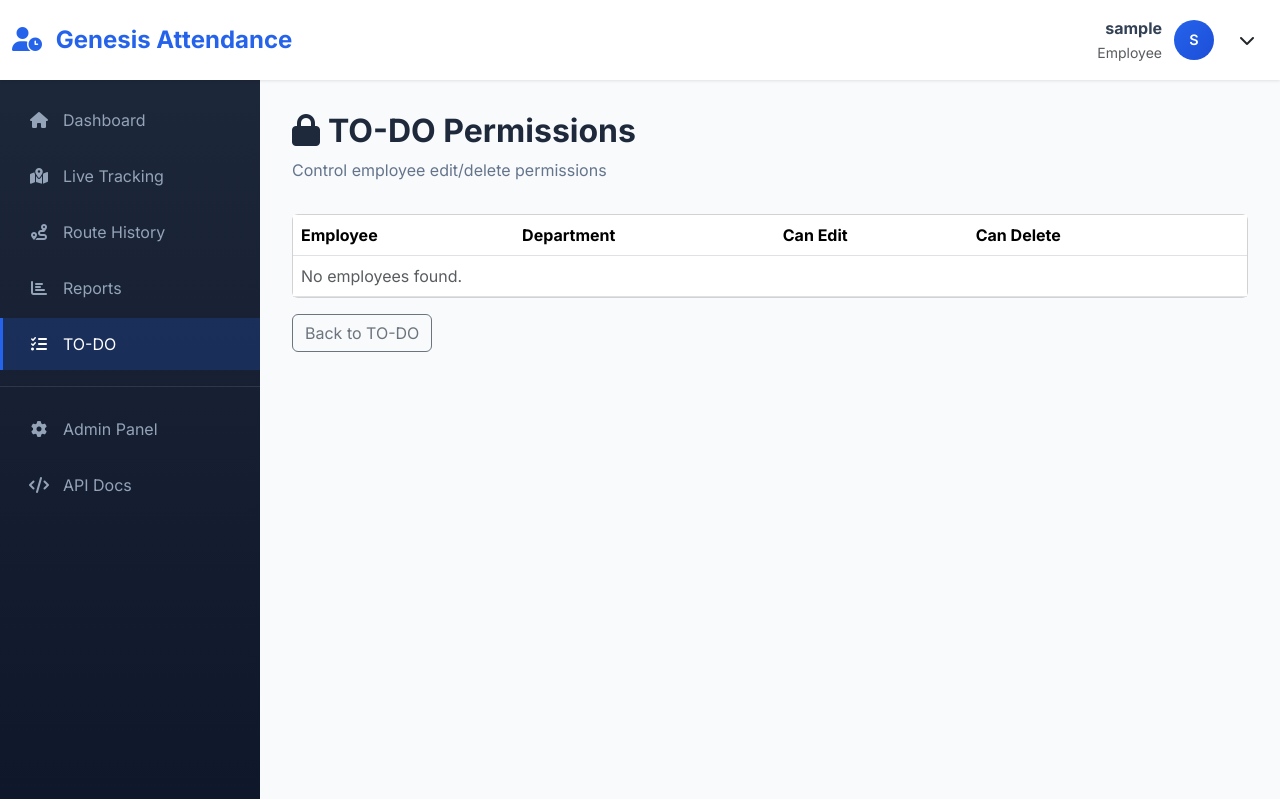
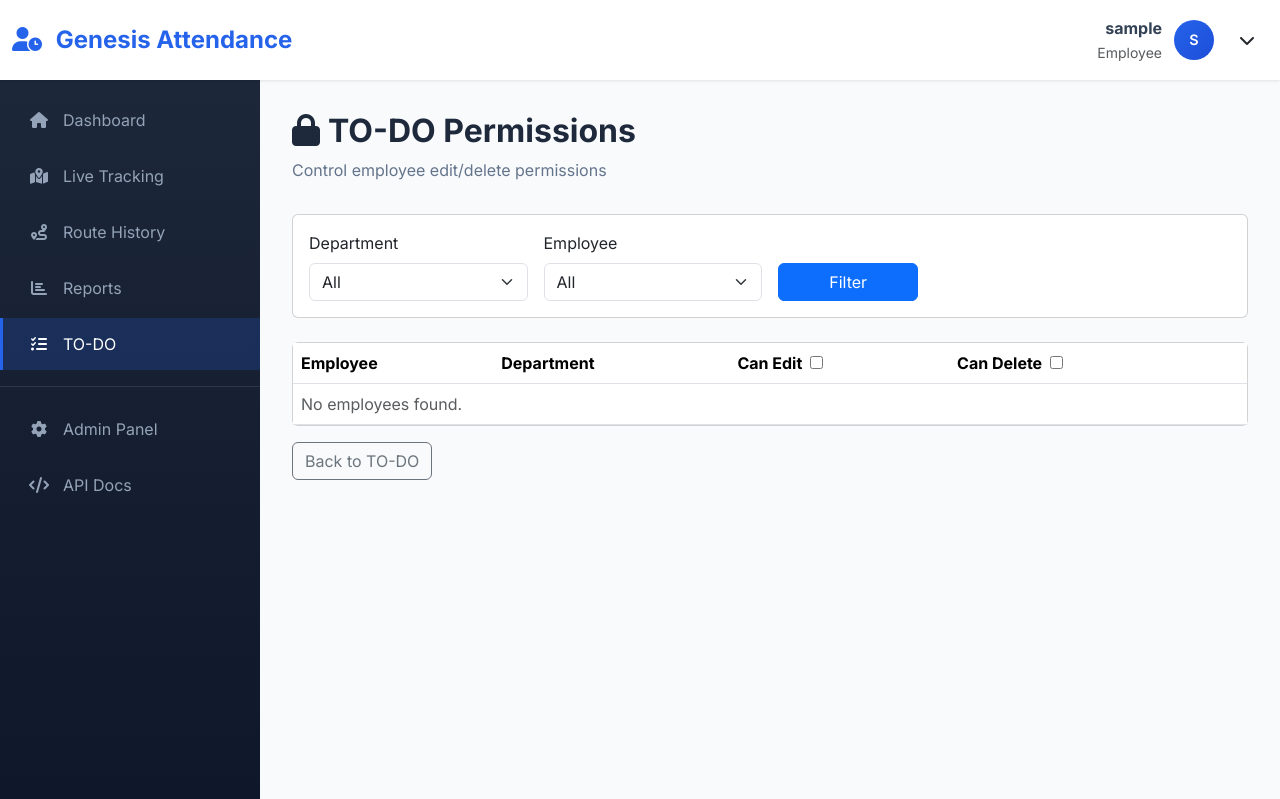
Before and after one commit to gtlfilesbd-droid/Attendance-System, a Django app: page /dashboard/todos/permissions/ in a window 1280 px wide. Shown: the top 799 px of the page. Run offline with Django 4.2, Linux system fonts and the light colour scheme; the visitor is signed in with stand-in values (Sample User, id 1); data that the repository does not hold is empty; parts of the project's set-up code (start-up, migrations or seed data) failed here and were passed over.

Commit message:
Web /dashboard/todos/permissions/ Page Filter add

```diff
--- a/Genesis_Employee_Attendance/templates/todos/permissions.html
+++ b/Genesis_Employee_Attendance/templates/todos/permissions.html
@@ -8,6 +8,37 @@
     <p>Control employee edit/delete permissions</p>
 </div>
 
+<div class="card mb-4">
+    <div class="card-body">
+        <form method="get" class="row g-3 align-items-end">
+            <div class="col-md-3">
+                <label class="form-label">Department</label>
+                <select class="form-select" name="department" id="todo-perm-department-filter">
+                    <option value="">All</option>
+                    {% for dept in departments %}
+                    <option value="{{ dept.name }}" {% if department == dept.name %}selected{% endif %}>{{ dept.name }}</option>
+                    {% endfor %}
+                </select>
+            </div>
+            <div class="col-md-3">
+                <label class="form-label">Employee</label>
+                <select class="form-select" name="employee" id="todo-perm-employee-filter">
+                    <option value="">All</option>
+                    {% for emp in filter_employees %}
+                    <option value="{{ emp.id }}" {% if employee_filter == emp.id|stringformat:"s" %}selected{% endif %}>
+                        {{ emp.name }} ({{ emp.employee_id }})
+                    </option>
+                    {% endfor %}
+                </select>
+            </div>
+            {{ filter_employees_all|json_script:"todo-perm-employees-data" }}
+            <div class="col-md-2">
+                <button type="submit" class="btn btn-primary w-100">Filter</button>
+            </div>
+        </form>
+    </div>
+</div>
+
 <div class="card">
     <div class="table-responsive">
         <table class="table mb-0">
@@ -15,8 +46,14 @@
                 <tr>
                     <th>Employee</th>
                     <th>Department</th>
-                    <th>Can Edit</th>
-                    <th>Can Delete</th>
+                    <th>
+                        Can Edit
+                        <input type="checkbox" id="perm-select-all-edit" class="ms-1" title="Toggle all Can Edit">
+                    </th>
+                    <th>
+                        Can Delete
+                        <input type="checkbox" id="perm-select-all-delete" class="ms-1" title="Toggle all Can Delete">
+                    </th>
                     <th></th>
                 </tr>
             </thead>
@@ -26,10 +63,12 @@
                     <form method="post">
                         {% csrf_token %}
                         <input type="hidden" name="employee_id" value="{{ row.employee.id }}">
+                        <input type="hidden" name="department" value="{{ department }}">
+                        <input type="hidden" name="employee" value="{{ employee_filter }}">
                         <td>{{ row.employee.name }} ({{ row.employee.employee_id }})</td>
                         <td>{{ row.employee.department.name|default:"—" }}</td>
-                        <td><input type="checkbox" name="can_edit" {% if row.can_edit %}checked{% endif %}></td>
-                        <td><input type="checkbox" name="can_delete" {% if row.can_delete %}checked{% endif %}></td>
+                        <td><input type="checkbox" name="can_edit" class="perm-can-edit" {% if row.can_edit %}checked{% endif %}></td>
+                        <td><input type="checkbox" name="can_delete" class="perm-can-delete" {% if row.can_delete %}checked{% endif %}></td>
                         <td><button type="submit" class="btn btn-sm btn-primary">Save</button></td>
                     </form>
                 </tr>
@@ -45,3 +84,93 @@
     <a href="{% url 'todos-dashboard' %}" class="btn btn-outline-secondary">Back to TO-DO</a>
 </div>
 {% endblock %}
+
+{% block extra_js %}
+<script>
+(function () {
+    const deptSelect = document.getElementById('todo-perm-department-filter');
+    const empSelect = document.getElementById('todo-perm-employee-filter');
+    const dataEl = document.getElementById('todo-perm-employees-data');
+    if (!deptSelect || !empSelect || !dataEl) return;
+
+    const allEmployees = JSON.parse(dataEl.textContent);
+    const initialEmployee = '{{ employee_filter|escapejs }}';
+
+    function employeeLabel(emp) {
+        return emp.name + ' (' + emp.employee_id + ')';
+    }
+
+    function rebuildEmployeeOptions(preselectId) {
+        const dept = deptSelect.value;
+        const filtered = dept
+            ? allEmployees.filter(function (emp) { return emp.department === dept; })
+            : allEmployees;
+
+        empSelect.innerHTML = '';
+        const allOpt = document.createElement('option');
+        allOpt.value = '';
+        allOpt.textContent = 'All';
+        empSelect.appendChild(allOpt);
+
+        filtered.forEach(function (emp) {
+            const opt = document.createElement('option');
+            opt.value = emp.id;
+            opt.textContent = employeeLabel(emp);
+            empSelect.appendChild(opt);
+        });
+
+        if (preselectId && filtered.some(function (emp) { return emp.id === preselectId; })) {
+            empSelect.value = preselectId;
+        } else {
+            empSelect.value = '';
+        }
+    }
+
+    deptSelect.addEventListener('change', function () {
+        rebuildEmployeeOptions('');
+    });
+
+    rebuildEmployeeOptions(initialEmployee);
+})();
+
+(function () {
+    function syncHeader(headerEl, rowSelector) {
+        if (!headerEl) return;
+        const boxes = document.querySelectorAll(rowSelector);
+        if (!boxes.length) {
+            headerEl.checked = false;
+            headerEl.indeterminate = false;
+            return;
+        }
+        const checkedCount = Array.prototype.filter.call(boxes, function (box) {
+            return box.checked;
+        }).length;
+        headerEl.checked = checkedCount === boxes.length;
+        headerEl.indeterminate = checkedCount > 0 && checkedCount < boxes.length;
+    }
+
+    function bindSelectAll(headerId, rowSelector) {
+        const headerEl = document.getElementById(headerId);
+        if (!headerEl) return;
+
+        headerEl.addEventListener('change', function () {
+            document.querySelectorAll(rowSelector).forEach(function (box) {
+                box.checked = headerEl.checked;
+            });
+            headerEl.indeterminate = false;
+        });
+
+        document.querySelectorAll(rowSelector).forEach(function (box) {
+            box.addEventListener('change', function () {
+                syncHeader(headerEl, rowSelector);
+            });
+        });
+
+        syncHeader(headerEl, rowSelector);
+    }
+
+    bindSelectAll('perm-select-all-edit', '.perm-can-edit');
+    bindSelectAll('perm-select-all-delete', '.perm-can-delete');
+})();
+</script>
+{% endblock %}
--- a/Genesis_Employee_Attendance/todos/dashboard_views.py
+++ b/Genesis_Employee_Attendance/todos/dashboard_views.py
@@ -1,4 +1,5 @@
 from datetime import datetime, timedelta
+from urllib.parse import urlencode
 
 from django.contrib.auth.decorators import login_required
 from django.db.models import Count, Q
@@ -372,20 +373,51 @@ def todos_export_csv(request):
     return api_export_todos_csv(request)
 
 
+def _permissions_filter_redirect(request):
+    department = (
+        request.POST.get('department')
+        or request.GET.get('department')
+        or ''
+    ).strip()
+    employee_filter = (
+        request.POST.get('employee')
+        or request.GET.get('employee')
+        or ''
+    ).strip()
+    params = {}
+    if department:
+        params['department'] = department
+    if employee_filter:
+        params['employee'] = employee_filter
+    if params:
+        return redirect(f'/dashboard/todos/permissions/?{urlencode(params)}')
+    return redirect('todos-permissions')
+
+
 @login_required
 def todos_permissions(request):
     if not _require_staff(request.user):
         return HttpResponseForbidden('Staff access required.')
 
     permitted = get_permitted_departments(request.user)
-    employees = Employee.objects.filter(is_active=True, department__in=permitted).select_related('department')
+    department = request.GET.get('department', '').strip()
+    employee_filter = request.GET.get('employee', '').strip()
+    if request.method == 'POST':
+        department = (request.POST.get('department') or department).strip()
+        employee_filter = (request.POST.get('employee') or employee_filter).strip()
+
+    employees = Employee.objects.filter(
+        is_active=True, department__in=permitted
+    ).select_related('department').order_by('name')
 
     if request.method == 'POST':
         employee_id = request.POST.get('employee_id')
         try:
-            emp = employees.get(pk=employee_id)
+            emp = Employee.objects.get(
+                pk=employee_id, is_active=True, department__in=permitted
+            )
         except Employee.DoesNotExist:
-            return redirect('todos-permissions')
+            return _permissions_filter_redirect(request)
         EmployeeTodoPermission.objects.update_or_create(
             employee=emp,
             defaults={
@@ -393,7 +425,14 @@ def todos_permissions(request):
                 'can_delete': request.POST.get('can_delete') == 'on',
             },
         )
-        return redirect('todos-permissions')
+        return _permissions_filter_redirect(request)
+
+    if department:
+        employees = employees.filter(department__name=department)
+    if employee_filter:
+        filterable = _employees_for_team_filter(request, department).filter(is_active=True)
+        if filterable.filter(pk=employee_filter).exists():
+            employees = employees.filter(pk=employee_filter)
 
     permission_map = {
         p.employee_id: p
@@ -408,4 +447,29 @@ def todos_permissions(request):
             'can_delete': perm.can_delete if perm else True,
         })
 
-    return render(request, 'todos/permissions.html', {'rows': rows})
+    departments = Department.objects.filter(is_active=True)
+    if not request.user.is_superuser:
+        departments = departments.filter(id__in=permitted.values_list('id', flat=True))
+
+    filter_employees = list(
+        _employees_for_team_filter(request, department).filter(is_active=True)
+    )
+    filter_employees_all = [
+        {
+            'id': str(emp.id),
+            'name': emp.name,
+            'employee_id': emp.employee_id,
+            'is_active': emp.is_active,
+            'department': emp.department.name if emp.department_id else '',
+        }
+        for emp in _employees_for_team_filter(request, '').filter(is_active=True)
+    ]
+
+    return render(request, 'todos/permissions.html', {
+        'rows': rows,
+        'department': department,
+        'departments': departments,
+        'employee_filter': employee_filter,
+        'filter_employees': filter_employees,
+        'filter_employees_all': filter_employees_all,
+    })
```
Also changed, not shown: 1 other file.
